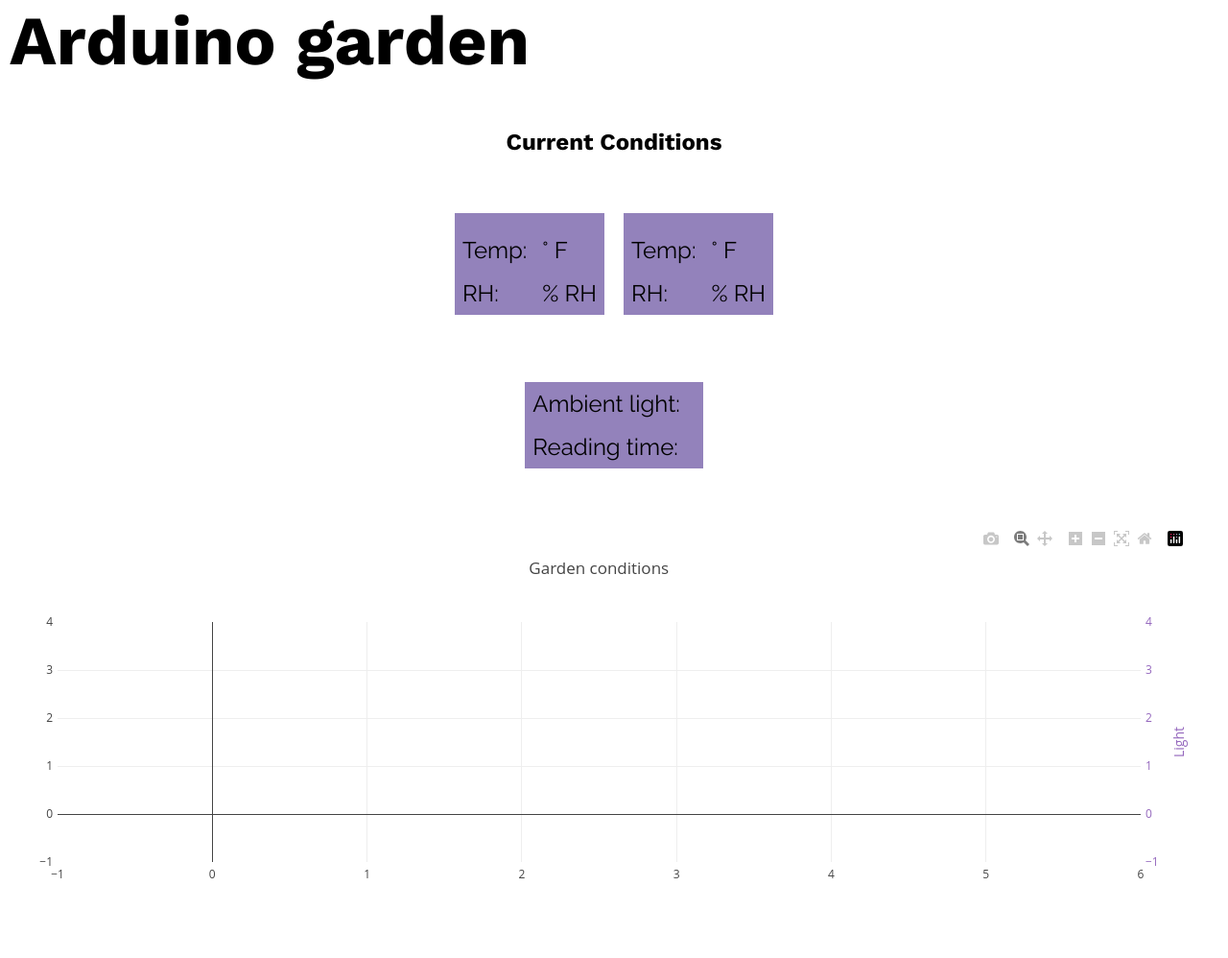
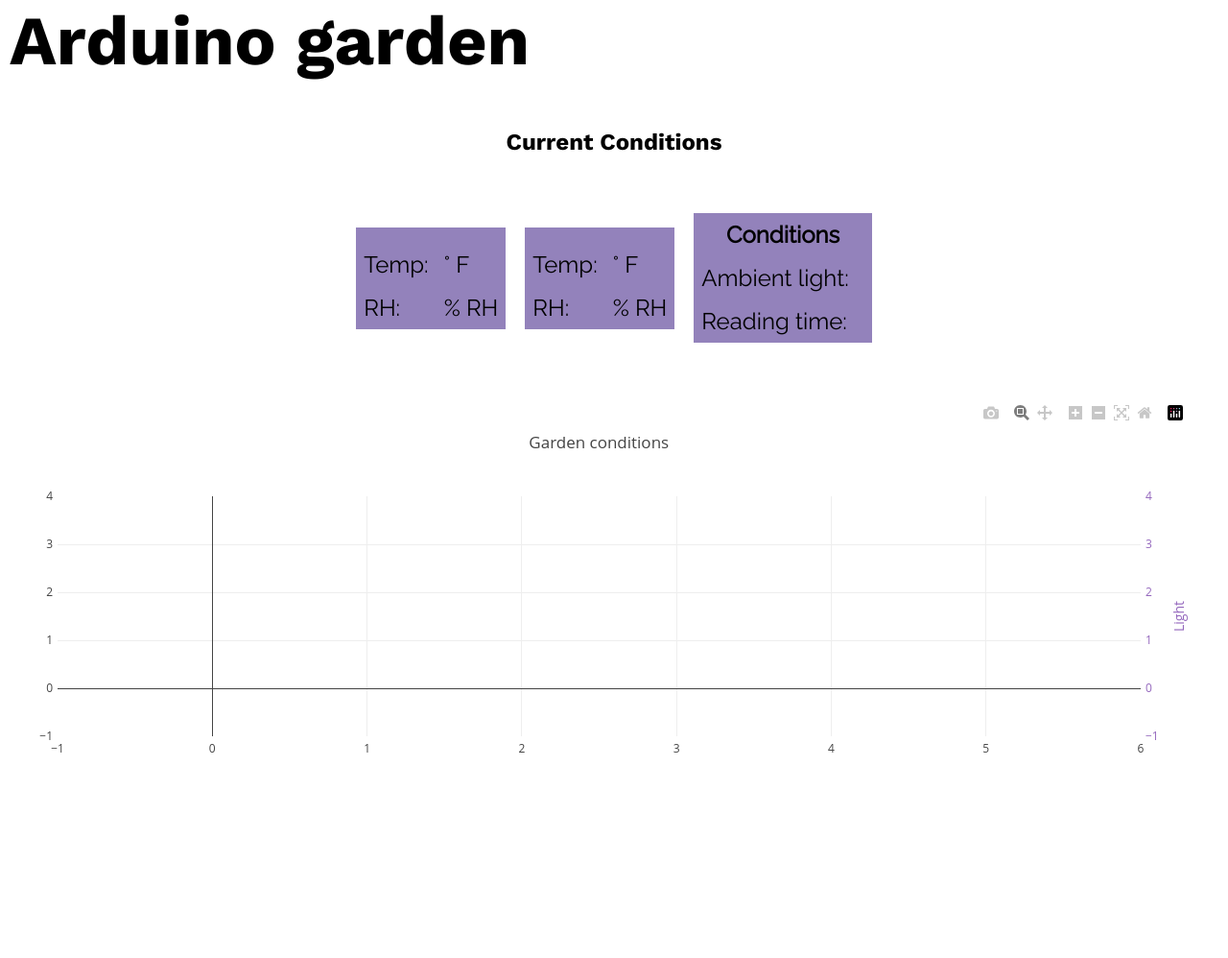
Before and after one commit to tyday/port_site, a Django app: template mysite/garden/templates/garden/garden.html in a window 1280 px wide. Shown: the part 71-1069 px from the top of the page at 96% size. After the commit the page ends 855 px from the top, so only its background shows below. Run offline with Django 3.2, Linux system fonts and the light colour scheme; the template is opened without the code that fills it, so the values that code supplies are empty; some libraries are stand-ins or nearby versions.

Commit message:
adjust layout

```diff
--- a/mysite/garden/templates/garden/garden.html
+++ b/mysite/garden/templates/garden/garden.html
@@ -3,7 +3,6 @@
 {% load tz %}
 
 {% block head %}
-<script src="https://cdn.plot.ly/plotly-latest.min.js"></script>
 <script src="https://cdn.plot.ly/plotly-latest.min.js"></script>
 <link rel="stylesheet" href="{% static 'garden/css/garden.css' %}">
 <title>Arduino Garden</title>
@@ -20,9 +19,12 @@
         <div class="environment"></div>
         <div class="greenhouse"></div>
 
-    </div>
-    <div class="conditions">
+    <!-- </div>
+    <div class="conditions"> -->
         <table class="readingTable">
+            <thead>
+                <tr><th colspan="2">Conditions</th></tr>
+            </thead>
             <tbody>
                 <tr>
                     <td>Ambient light:</td>
--- a/mysite/garden/views.py
+++ b/mysite/garden/views.py
@@ -17,11 +17,11 @@ class SensorReadingViewSet(viewsets.ModelViewSet):
     def get_queryset(self):
         queryset = SensorReading.objects.all().order_by('timestamp')
         latest = self.request.query_params.get('latest', None)
-        print(self.request.query_params)
-        print(f'latest: {latest}')
+        # print(self.request.query_params)
+        # print(f'latest: {latest}')
         if latest is not None:
             most_recent = queryset.last().timestamp
-            print(most_recent)
+            # print(most_recent)
             queryset = queryset.exclude(timestamp__lt=most_recent)
         return queryset
 
```
